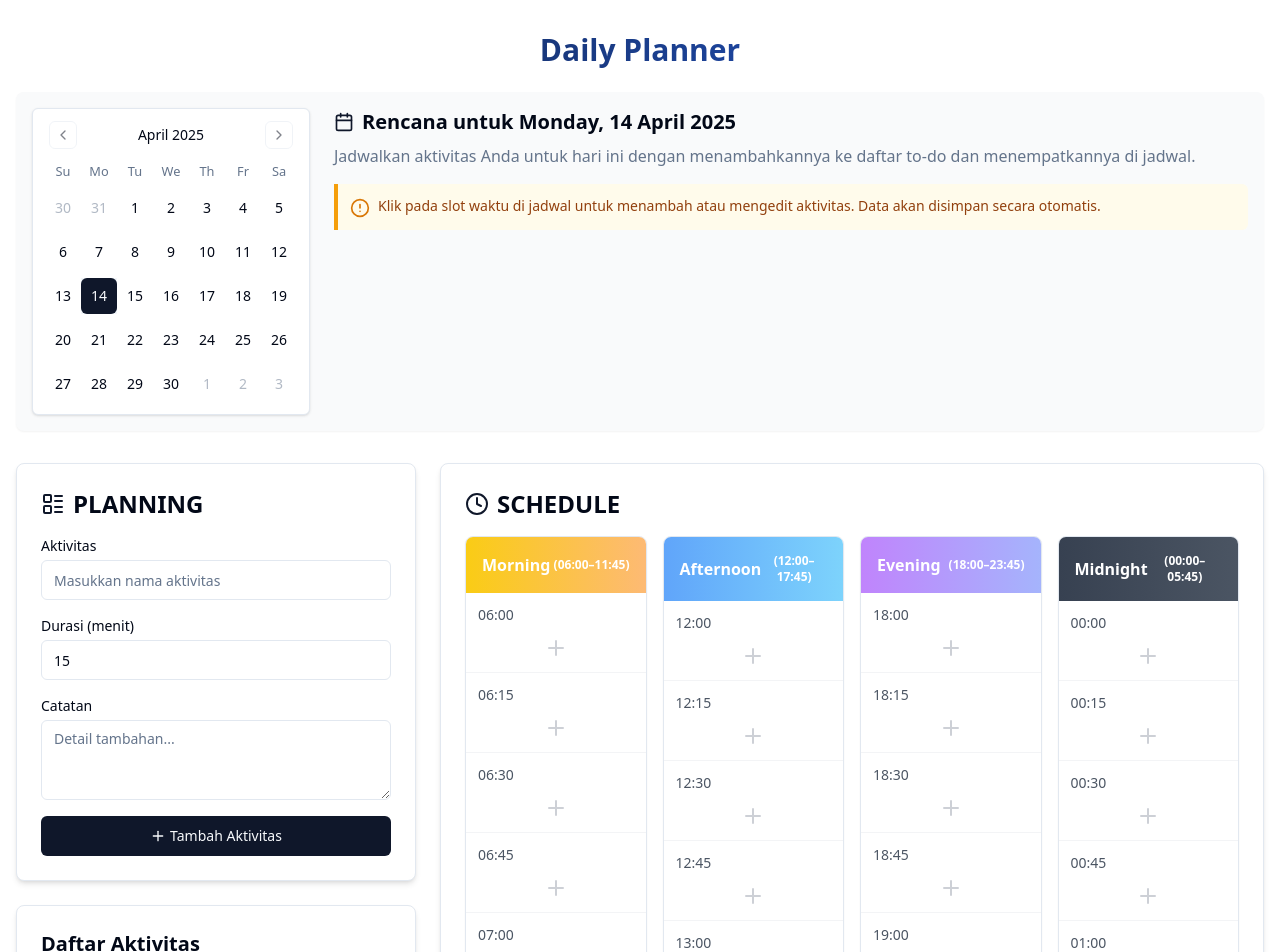
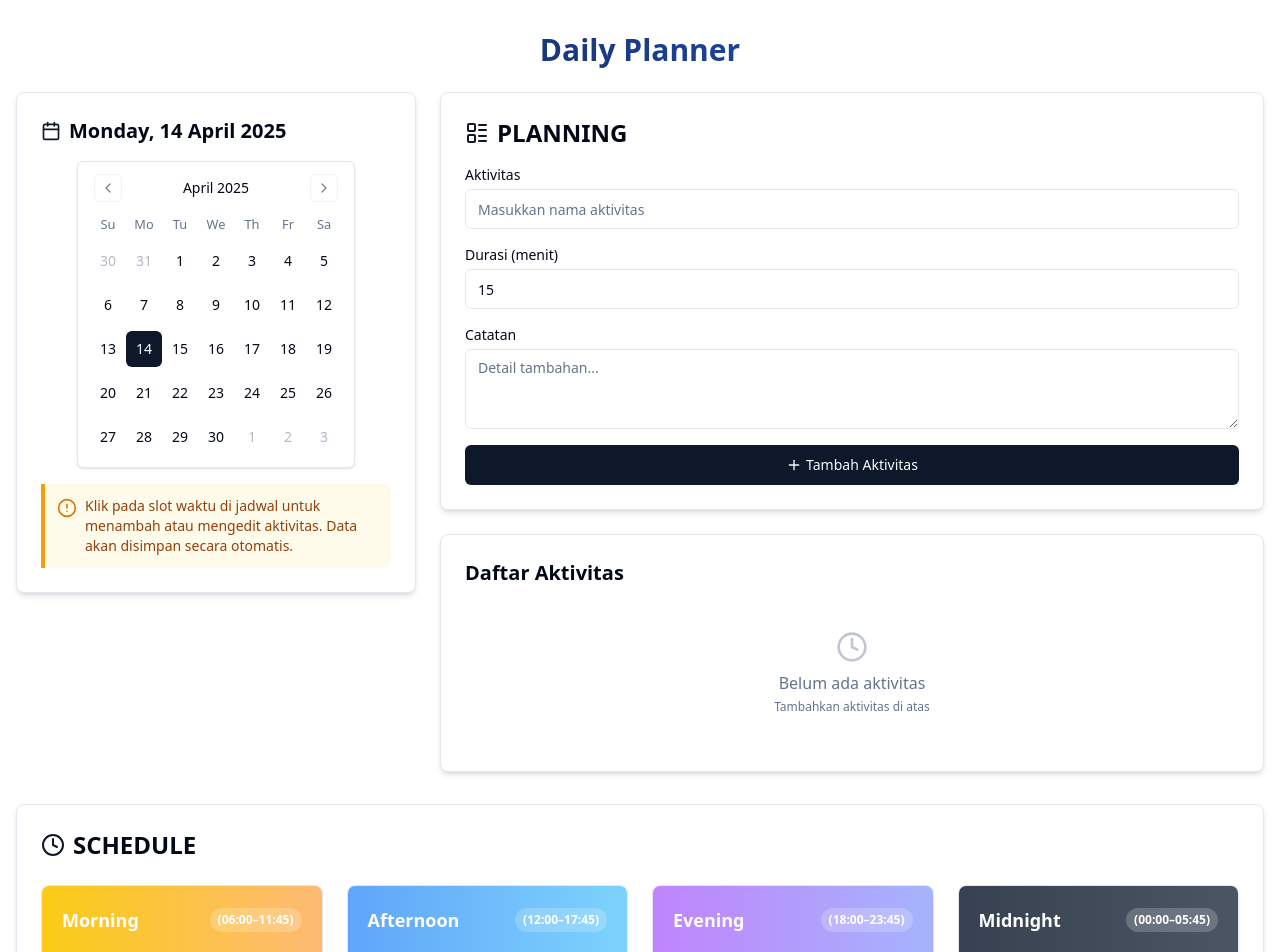
Before and after one commit to NarrowVictory/time-block-canvas, a React (Vite) app: page /planner in a window 1280 px wide. Shown: the top 952 px of the page. Built offline with nearby package versions, Linux system fonts and the light colour scheme.

Commit message:
Refactor: Update Planner layout
Restructure the Planner page layout to include the calendar and planning section in the first row and the schedule in the second row.

```diff
--- a/src/components/planner/PlannerSchedule.tsx
+++ b/src/components/planner/PlannerSchedule.tsx
@@ -23,12 +23,12 @@ const TimeSlot = ({ time, onClick, hasItem, item }: TimeSlotProps) => {
   return (
     <div
       className={cn(
-        "p-3 border-b border-gray-100 cursor-pointer hover:bg-gray-50 transition-colors min-h-[80px] flex flex-col justify-between",
+        "p-4 border-b border-gray-100 cursor-pointer hover:bg-gray-50 transition-colors min-h-[100px] flex flex-col justify-between",
         hasItem ? "bg-soft-purple/10" : "bg-white"
       )}
       onClick={onClick}
     >
-      <div className="flex items-center justify-between mb-2">
+      <div className="flex items-center justify-between mb-3">
         <span className="text-sm font-medium text-gray-600">{time}</span>
         {hasItem && (
           <span className="text-xs bg-primary text-primary-foreground px-2 py-1 rounded-full">
@@ -37,7 +37,7 @@ const TimeSlot = ({ time, onClick, hasItem, item }: TimeSlotProps) => {
         )}
       </div>
       {hasItem ? (
-        <div>
+        <div className="p-2 rounded-lg bg-white shadow-sm border border-gray-100">
           <div className="text-base font-semibold text-gray-800 line-clamp-2">
             {item?.activity}
           </div>
@@ -48,8 +48,9 @@ const TimeSlot = ({ time, onClick, hasItem, item }: TimeSlotProps) => {
           )}
         </div>
       ) : (
-        <div className="text-center text-gray-400 opacity-50">
+        <div className="text-center text-gray-400 opacity-50 mt-3">
           <Plus className="mx-auto" />
+          <span className="text-xs block mt-1">Tambah</span>
         </div>
       )}
     </div>
@@ -102,12 +103,12 @@ const PlannerSchedule = ({
   ) => (
     <div className="border rounded-lg overflow-hidden shadow-sm">
       <div
-        className={`bg-gradient-to-r ${bgColors.from} ${bgColors.to} text-white font-bold p-4 text-center flex items-center justify-between`}
+        className={`bg-gradient-to-r ${bgColors.from} ${bgColors.to} text-white font-bold p-5 text-center flex items-center justify-between`}
       >
-        <span>{title}</span>
-        <span className="text-xs">{timeRange}</span>
+        <span className="text-lg">{title}</span>
+        <span className="text-xs bg-white/20 px-2 py-1 rounded-full">{timeRange}</span>
       </div>
-      <div className="h-[600px] overflow-y-auto bg-white">
+      <div className="h-[650px] overflow-y-auto bg-white">
         {slots.map((time) => {
           const item = getItemForTimeSlot(time, column);
           return (
@@ -125,7 +126,7 @@ const PlannerSchedule = ({
   );
 
   return (
-    <div className="grid grid-cols-1 md:grid-cols-2 lg:grid-cols-4 gap-4 pb-6">
+    <div className="grid grid-cols-1 sm:grid-cols-2 lg:grid-cols-4 gap-6 pb-6">
       {renderColumn(
         "Morning",
         "(06:00–11:45)",
--- a/src/pages/Planner.tsx
+++ b/src/pages/Planner.tsx
@@ -154,8 +154,16 @@ const Planner = () => {
         Daily Planner
       </h1>
 
-      <div className="flex flex-col md:flex-row gap-6 items-start mb-8 bg-gray-50 p-4 rounded-lg shadow-sm">
-        <div className="w-full md:w-auto">
+      {/* ROW 1: Calendar (left), Planning (right) */}
+      <div className="grid grid-cols-1 lg:grid-cols-12 gap-6 mb-8">
+        {/* Calendar - Left Side */}
+        <div className="lg:col-span-4 space-y-6">
+          <div className="bg-white rounded-lg shadow-md p-6 border">
+            <h2 className="text-xl font-semibold mb-4 flex items-center gap-2">
+              <CalendarIcon className="h-5 w-5 text-primary" />
+              {format(selectedDate, "EEEE, d MMMM yyyy")}
+            </h2>
+            <div className="flex justify-center">
               <Calendar
                 mode="single"
                 selected={selectedDate}
@@ -163,16 +171,7 @@ const Planner = () => {
                 className="rounded-md border shadow bg-white"
               />
             </div>
-        <div className="flex-1">
-          <h2 className="text-xl font-semibold mb-2 flex items-center gap-2">
-            <CalendarIcon className="h-5 w-5 text-primary" />
-            Rencana untuk {format(selectedDate, "EEEE, d MMMM yyyy")}
-          </h2>
-          <p className="text-muted-foreground mb-4">
-            Jadwalkan aktivitas Anda untuk hari ini dengan menambahkannya ke daftar to-do dan menempatkannya di jadwal.
-          </p>
-
-          <div className="bg-amber-50 border-l-4 border-amber-500 p-3 rounded-r-md">
+            <div className="mt-4 bg-amber-50 border-l-4 border-amber-500 p-3 rounded-r-md">
               <div className="flex gap-2">
                 <AlertCircle className="h-5 w-5 text-amber-600 flex-shrink-0 mt-0.5" />
                 <p className="text-sm text-amber-800">
@@ -183,9 +182,9 @@ const Planner = () => {
           </div>
         </div>
 
-      <div className="grid grid-cols-1 lg:grid-cols-12 gap-6">
-        {/* PLANNING SECTION (30%) */}
-        <div className="lg:col-span-4 space-y-6">
+        {/* Planning - Right Side */}
+        <div className="lg:col-span-8 space-y-6">
+          {/* Planning Form */}
           <div className="bg-white rounded-lg shadow-md p-6 border">
             <h2 className="text-2xl font-bold mb-4 flex items-center gap-2">
               <LayoutList className="h-6 w-6 text-primary" />
@@ -239,6 +238,7 @@ const Planner = () => {
             </form>
           </div>
 
+          {/* Activity List */}
           <div className="bg-white rounded-lg shadow-md p-6 border">
             <h3 className="text-xl font-semibold mb-3">Daftar Aktivitas</h3>
             {todos.length > 0 ? (
@@ -295,11 +295,12 @@ const Planner = () => {
             )}
           </div>
         </div>
+      </div>
 
-        {/* SCHEDULE SECTION (70%) */}
-        <div className="lg:col-span-8">
+      {/* ROW 2: Schedule (full width) */}
+      <div className="mt-8">
         <div className="bg-white rounded-lg shadow-md p-6 border">
-            <h2 className="text-2xl font-bold mb-4 flex items-center gap-2">
+          <h2 className="text-2xl font-bold mb-6 flex items-center gap-2">
             <Clock className="h-6 w-6 text-primary" />
             SCHEDULE
           </h2>
@@ -308,7 +309,6 @@ const Planner = () => {
             onTimeSlotClick={handleScheduleItemClick}
             scheduleItems={scheduleItems}
           />
-          </div>
         </div>
       </div>
 
```
Lines whose indentation alone changed are shown as unchanged.
